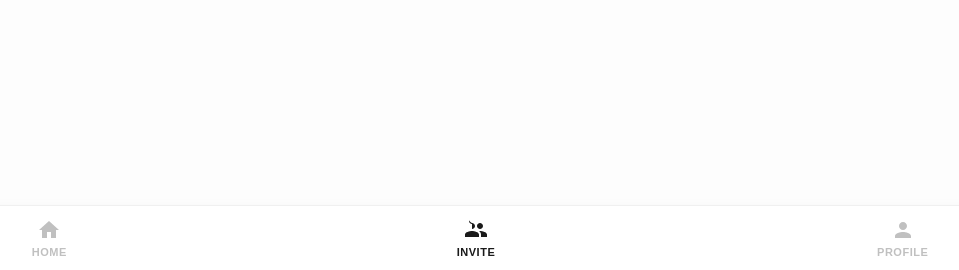
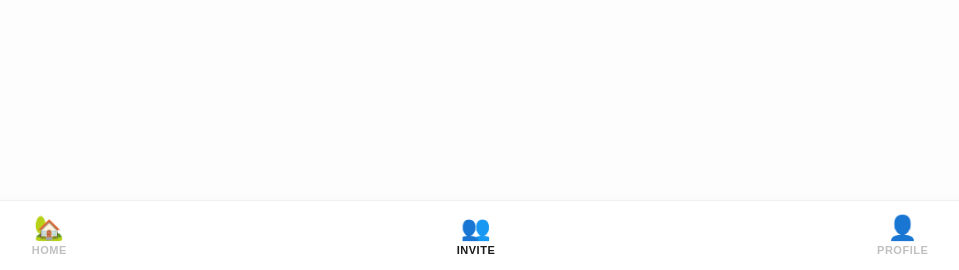
Before and after one commit to williamsdarkwa4-star/creston-app, a Flask app: template templates/invite.html in a window 1280 px wide. Shown: the part 530-800 px from the top of the page, without its empty margins (164-1123 px from the left). Run offline with Flask 3, Linux system fonts and the light colour scheme; the template is opened without the code that fills it, so the values that code supplies are empty; some libraries are stand-ins or nearby versions.

Commit message:
Adjust padding and navigation bar styles in invite.html

```diff
--- a/templates/invite.html
+++ b/templates/invite.html
@@ -12,7 +12,7 @@
         font-family: -apple-system, BlinkMacSystemFont, "Segoe UI", Roboto, Helvetica, Arial, sans-serif;
         background: #fdfdfd;
         margin: 0;
-        padding: 0 0 80px 0; /* Extra padding at bottom prevents navigation bar from overlapping content */
+        padding: 0 0 90px 0; /* Prevents navigation bar overlap */
     }
     /* Black curved top header area */
     .header-bg {
@@ -125,13 +125,13 @@
         padding: 24px 0;
     }
 
-    /* Fixed Bottom Navigation Bar */
+    /* Fixed Bottom Navigation Bar using exact Image Assets */
     .bottom-nav {
         position: fixed;
         bottom: 0;
         left: 0;
         right: 0;
-        height: 65px;
+        height: 70px;
         background-color: #ffffff;
         border-top: 1px solid #f0f0f0;
         display: flex;
@@ -147,22 +147,22 @@
         text-decoration: none;
         background: none;
         border: none;
-        color: #c0c0c0; /* Inactive color */
+        color: #c0c0c0; /* Gray for inactive tabs */
         font-size: 11px;
         font-weight: 700;
         text-transform: uppercase;
         letter-spacing: 0.5px;
         cursor: pointer;
         flex: 1;
-        padding: 8px 0;
+        padding: 6px 0;
     }
-    .nav-item svg {
-        width: 24px;
-        height: 24px;
+    .nav-icon {
+        font-size: 24px;
         margin-bottom: 4px;
-        fill: currentColor;
+        line-height: 1;
+        display: inline-block;
     }
-    /* Active Tab Highlight Style (Currently on INVITE) */
+    /* Active styling matches dark profile layout color rules */
     .nav-item.active {
         color: #1a1a1a;
     }
@@ -218,37 +218,27 @@
     </div>
 </div>
 
-<!-- Bottom Navigation Bar Connected -->
+<!-- Bottom Navigation Bar utilizing custom visual assets -->
 <nav class="bottom-nav">
     <button class="nav-item" onclick="navigateTo('home')">
-        <!-- Home Icon SVG -->
-        <svg viewBox="0 0 24 24">
-            <path d="M10 20v-6h4v6h5v-8h3L12 3 2 12h3v8z"/>
-        </svg>
+        <span class="nav-icon">🏡</span>
         <div>Home</div>
     </button>
 
     <button class="nav-item active" onclick="navigateTo('invite')">
-        <!-- Invite/Team Icon SVG -->
-        <svg viewBox="0 0 24 24">
-            <path d="M16 11c1.66 0 2.99-1.34 2.99-3S17.66 5 16 5c-1.66 0-3 1.34-3 3s1.34 3 3 3zm-8 0c1.66 0 2.99-1.34 2.99-3S9.66 5 8 5C6.34 5 5 1.34 5 3s1.34 3 3 3zm0 2c-2.33 0-7 1.17-7 3.5V19h14v-2.5c0-2.33-4.67-3.5-7-3.5zm8 0c-.29 0-.62.02-.97.05 1.16.84 1.97 1.97 1.97 3.45V19h6v-2.5c0-2.33-4.67-3.5-7-3.5z"/>
-        </svg>
+        <span class="nav-icon">👥</span>
         <div>Invite</div>
     </button>
 
     <button class="nav-item" onclick="navigateTo('profile')">
-        <!-- Profile Icon SVG -->
-        <svg viewBox="0 0 24 24">
-            <path d="M12 12c2.21 0 4-1.79 4-4s-1.79-4-4-4-4 1.79-4 4 1.79 4 4 4zm0 2c-2.67 0-8 1.34-8 4v2h16v-2c0-2.66-5.33-4-8-4z"/>
-        </svg>
+        <span class="nav-icon">👤</span>
         <div>Profile</div>
     </button>
 </nav>
 
 <script>
     function navigateTo(page) {
-        // Replace these URLs with your actual backend route links
-        if (page === 'dashboard') {
+        if (page === 'home') {
             window.location.href = '/home';
         } else if (page === 'invite') {
             window.location.href = '/invite';
```
